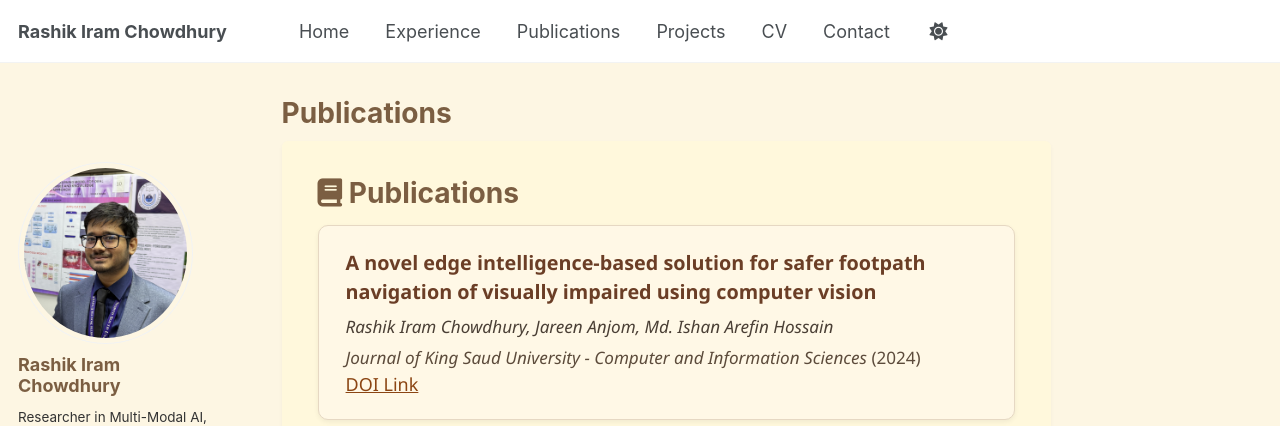
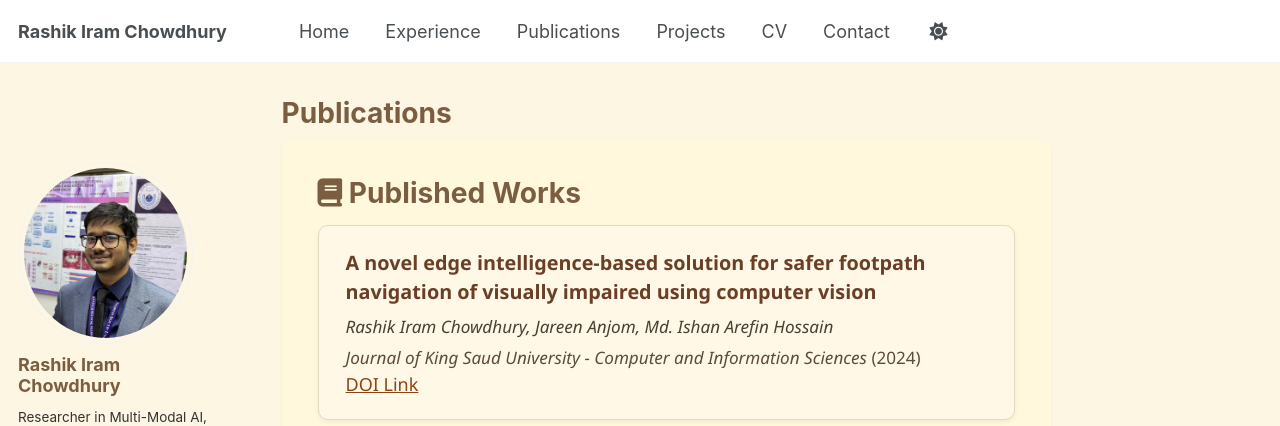
Before and after one commit to RashikIram/rashikiram.github.io, a Jekyll site: the page built from _pages/publications.html, in a window 1280 px wide and 900 px high. Shown: the top 426 px of the window. Built offline with Jekyll 4.4.1, drawn with Linux system fonts in a browser that asks for light colours; some web fonts are replaced.

Commit message:
Update publications.html

```diff
--- a/_pages/publications.html
+++ b/_pages/publications.html
@@ -44,7 +44,7 @@ author_profile: true
 }
 </style>
 
-<h1><i class="fas fa-book"></i> Publications</h1>
+<h1><i class="fas fa-book"></i> Published Works</h1>
 
 <!-- Published Journals -->
 <div class="pub-card">
```
